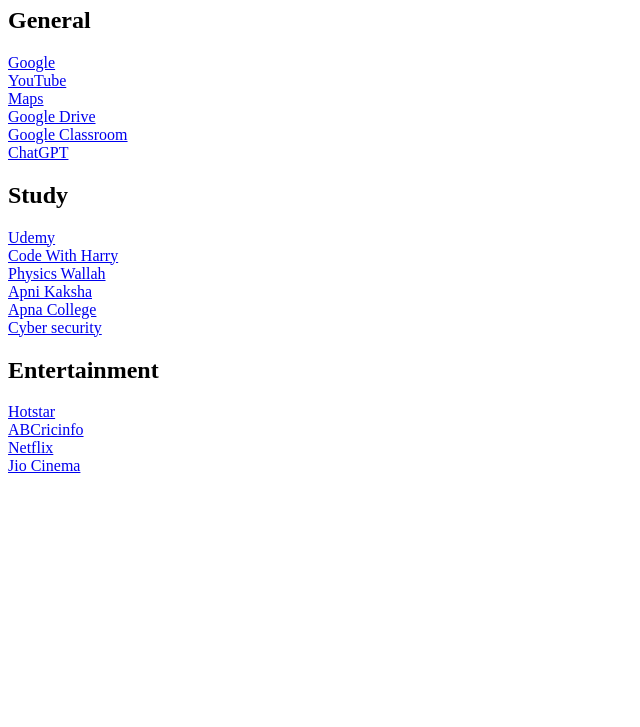
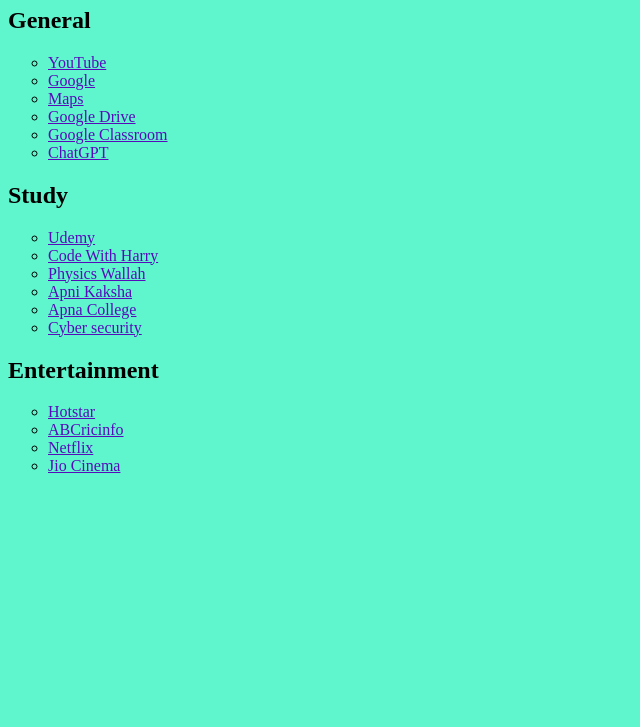
Before and after one commit to Sanskar-Bagewadi/HTML, a plain HTML site: page BookMarks.html in a window 1280 px wide. Shown: the part 73-800 px from the top of the page, without its empty margins (0-640 px from the left). Drawn offline with Linux system fonts and the light colour scheme.

Commit message:
Lesson 2

```diff
--- a/BookMarks.css
+++ b/BookMarks.css
@@ -0,0 +1,6 @@
+body{
+    background-color: rgba(58, 245, 195, 0.811);
+}
+a{
+    color: rgb(87, 11, 187);
+}
--- a/BookMarks.html
+++ b/BookMarks.html
@@ -1,45 +1,56 @@
 <!DOCTYPE html>
 <html lang="en">
+
 <head>
     <meta charset="UTF-8">
     <meta name="viewport" content="width=device-width, initial-scale=1.0">
     <title>Bookmarks|Sanskar</title>
     <link rel="stylesheet" href="BookMarks.css">
 </head>
+
 <body>
     <h1>My Bookmarks</h1>
     <h2>General</h2>
-    <a target = "_blank" href="https://www.google.com">Google</a>
-    <br>
-    <a target = "_blank" href="https://www.youtube.com">YouTube</a>
-    <br>
-    <a target = "_blank" href="https://www.google.com/maps">Maps</a>
-    <br>
-    <a target = "_blank" href="https://drive.google.com/drive/my-drive">Google Drive</a>
-    <br>
-    <a target = "_blank" href="https://classroom.google.com/u/0/?pli=1">Google Classroom</a>
-    <br>
-    <a target = "_blank" href="https://openai.com/index/chatgpt/">ChatGPT</a>
+    <ul type="circle">
+        <li><a target="_blank" href="https://www.youtube.com">YouTube</a></li>
+
+        <li><a target="_blank" href="https://www.google.com">Google</a></li>
+
+        <li><a target="_blank" href="https://www.google.com/maps">Maps</a></li>
+
+        <li><a target="_blank" href="https://drive.google.com/drive/my-drive">Google Drive</a></li>
+
+        <li><a target="_blank" href="https://classroom.google.com/u/0/?pli=1">Google Classroom</a></li>
+
+        <li><a target="_blank" href="https://openai.com/index/chatgpt/">ChatGPT</a></li>
+    </ul>
     <h2>Study</h2>
-    <a target = "_blank" href="https://www.udemy.com/?utm_source=adwords-brand&utm_medium=udemyads&utm_campaign=Brand-Udemy_la.EN_cc.INDIA_dev.&campaigntype=Search&portfolio=BrandDirect&language=EN&product=Course&test=&audience=Keyword&topic=&priority=&utm_content=deal4584&utm_term=_._ag_133043842301_._ad_595460368494_._kw_udemy_._de_c_._dm__._pl__._ti_kwd-296956216253_._li_9061988_._pd__._&matchtype=b&gad_source=1&gclid=CjwKCAjwvvmzBhA2EiwAtHVrb2cZOq6rcXowan8L9VMh_AXgi71E_AGub0ShY_tAkAk7c51R7jRDIxoCadoQAvD_BwE">Udemy</a>
-    <br>
-    <a target = "_blank" href="https://www.codewithharry.com/">Code With Harry</a>
-    <br>
-    <a target = "_blank" href="https://www.pw.live/">Physics Wallah</a>
-    <br>
-    <a href="https://www.youtube.com/@officialapnikaksha">Apni Kaksha</a>
-    <br>
-    <a target = "_blank" href="https://www.youtube.com/@ApnaCollegeOfficial">Apna College</a>
-    <br>
-    <a target = "_blank" href="https://www.youtube.com/@STOKfredrik">Cyber security</a>
+    <ul type="circle" >
+        <li><a target="_blank"
+                href="https://www.udemy.com/?utm_source=adwords-brand&utm_medium=udemyads&utm_campaign=Brand-Udemy_la.EN_cc.INDIA_dev.&campaigntype=Search&portfolio=BrandDirect&language=EN&product=Course&test=&audience=Keyword&topic=&priority=&utm_content=deal4584&utm_term=_._ag_133043842301_._ad_595460368494_._kw_udemy_._de_c_._dm__._pl__._ti_kwd-296956216253_._li_9061988_._pd__._&matchtype=b&gad_source=1&gclid=CjwKCAjwvvmzBhA2EiwAtHVrb2cZOq6rcXowan8L9VMh_AXgi71E_AGub0ShY_tAkAk7c51R7jRDIxoCadoQAvD_BwE">Udemy</a>
+        </li>
+
+        <li><a target="_blank" href="https://www.codewithharry.com/">Code With Harry</a></li>
+
+        <li><a target="_blank" href="https://www.pw.live/">Physics Wallah</a></li>
+
+        <li><a href="https://www.youtube.com/@officialapnikaksha">Apni Kaksha</a></li>
+
+        <li><a target="_blank" href="https://www.youtube.com/@ApnaCollegeOfficial">Apna College</a></li>
+
+        <li><a target="_blank" href="https://www.youtube.com/@STOKfredrik">Cyber security</a></li>
+    </ul>
     <h2>Entertainment</h2>
-    <a target = "_blank" href="https://www.hotstar.com/in/onboarding/profile?ref=%2Fin">Hotstar</a>
-    <br>
-    <a target = "_blank" href="https://www.youtube.com/@ABCricinfo">ABCricinfo</a>
-    <br>
-    <a target = "_blank" href="https://www.netflix.com/in/">Netflix</a>
-    <br>
-    <a target = "_blank" href="https://www.jiocinema.com/">Jio Cinema</a>
-    <br>
+    <ul type="circle">
+        <li><a target="_blank" href="https://www.hotstar.com/in/onboarding/profile?ref=%2Fin">Hotstar</a></li>
+
+        <li><a target="_blank" href="https://www.youtube.com/@ABCricinfo">ABCricinfo</a></li>
+
+        <li><a target="_blank" href="https://www.netflix.com/in/">Netflix</a></li>
+
+        <li><a target="_blank" href="https://www.jiocinema.com/">Jio Cinema</a></li>
+    </ul>
+
 </body>
+
 </html>
--- a/script.js
+++ b/script.js
@@ -1 +1,2 @@
 alert("Welcome")
+var name = prompt("Hello World")
--- a/style.css
+++ b/style.css
@@ -1,4 +1,15 @@
 body{
-    background-color: blue;
-    color: white;
+    background-color: rgb(110, 226, 203);
+    color: rgb(76, 5, 161);
 }
+h1{
+    align-items: center;
+    text-align: center;
+    color: red;
+}
+p{
+    color: rgb(100, 80, 190);
+    font-family: 'Times New Roman', Times, serif;
+    font-weight: 500;
+    font-style: italic;
+}
```
Also changed, not shown: HTML.htm (+7 -1 lines), google.png (added).
